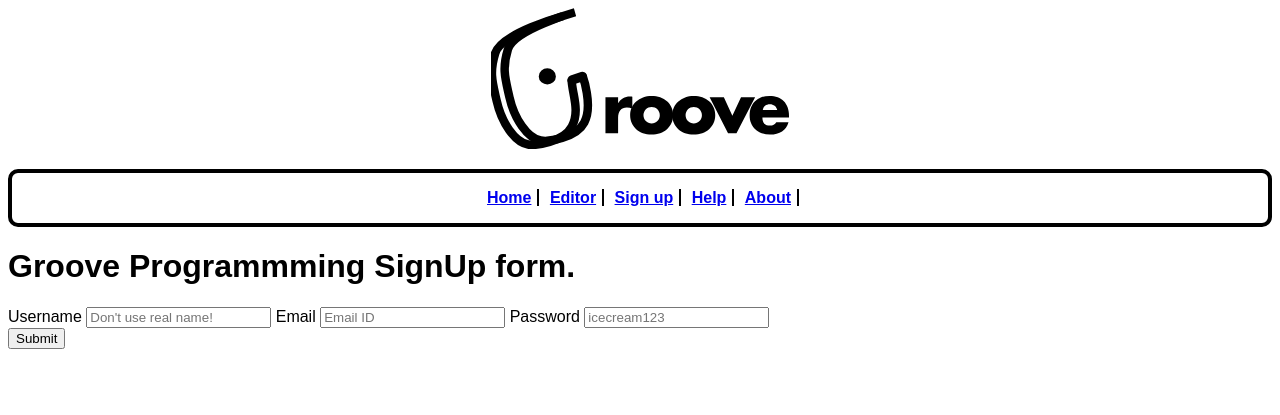
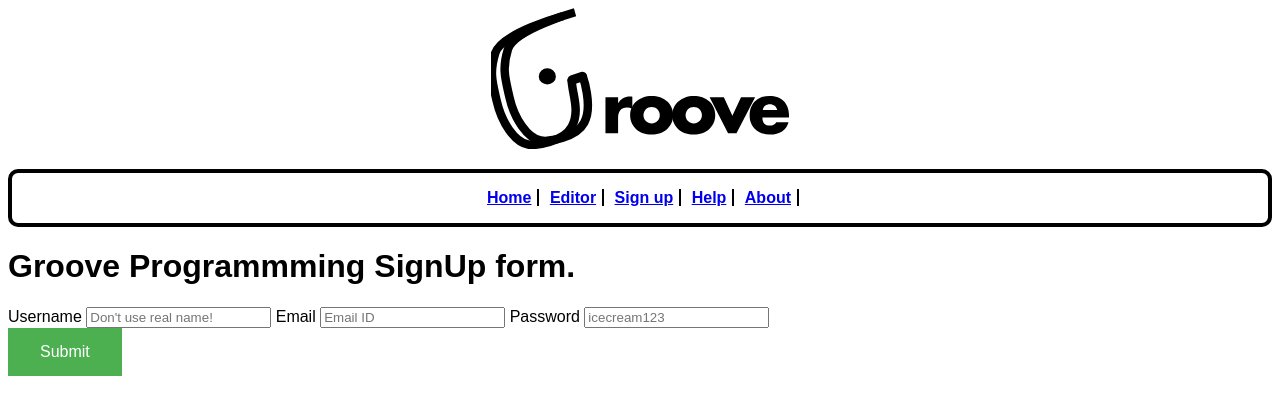
Before and after one commit to GrooveProgramming/GrooveProgramming.github.io, a PHP site: page /signup.html in a window 1280 px wide. Shown: the top 415 px of the page. Run offline with PHP 8.4, Linux system fonts and the light colour scheme.

Commit message:
Update index.css

```diff
--- a/index.css
+++ b/index.css
@@ -22,3 +22,14 @@ nav ul li {
 .text {
  font-family: Arial, Helvetica, sans-serif;
 }
+
+#button {
+  background-color: #4CAF50;
+  border: none;
+  color: white;
+  padding: 15px 32px;
+  text-align: center;
+  text-decoration: none;
+  display: inline-block;
+  font-size: 16px;
+}
```
